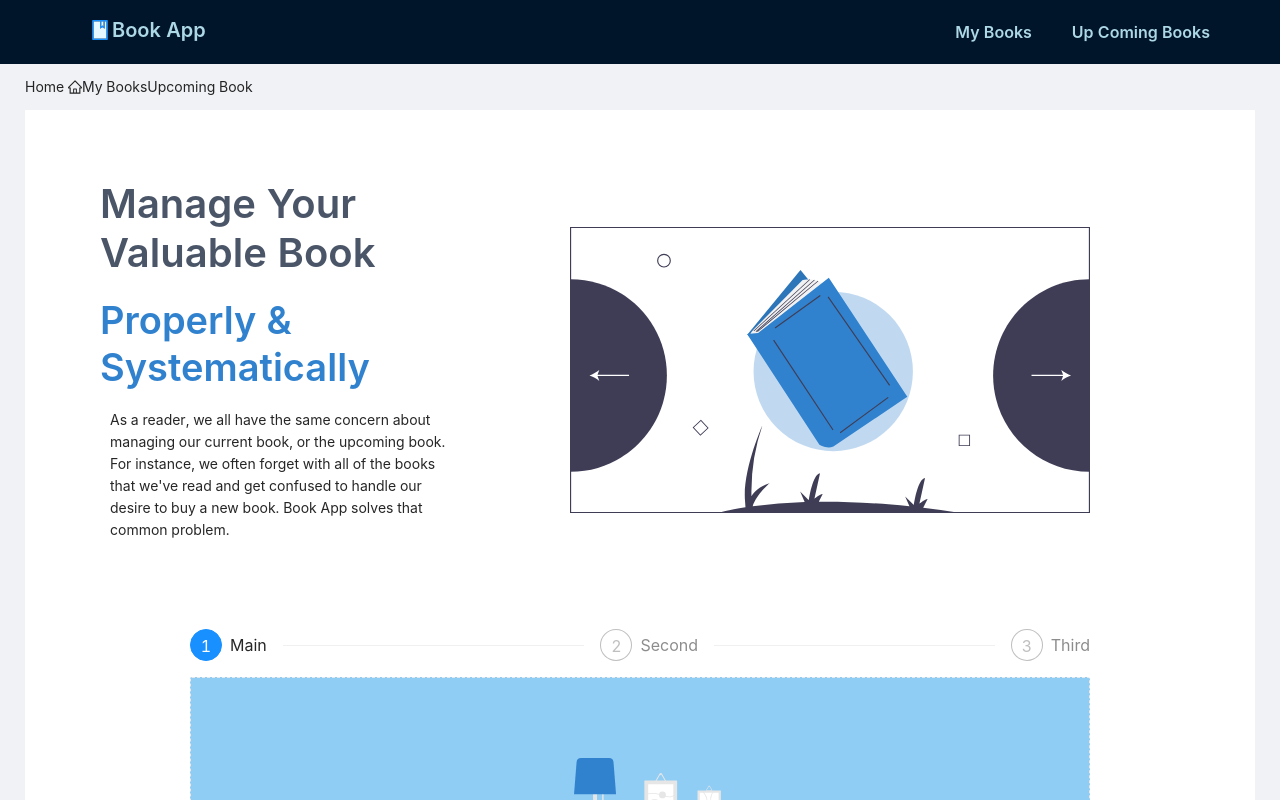
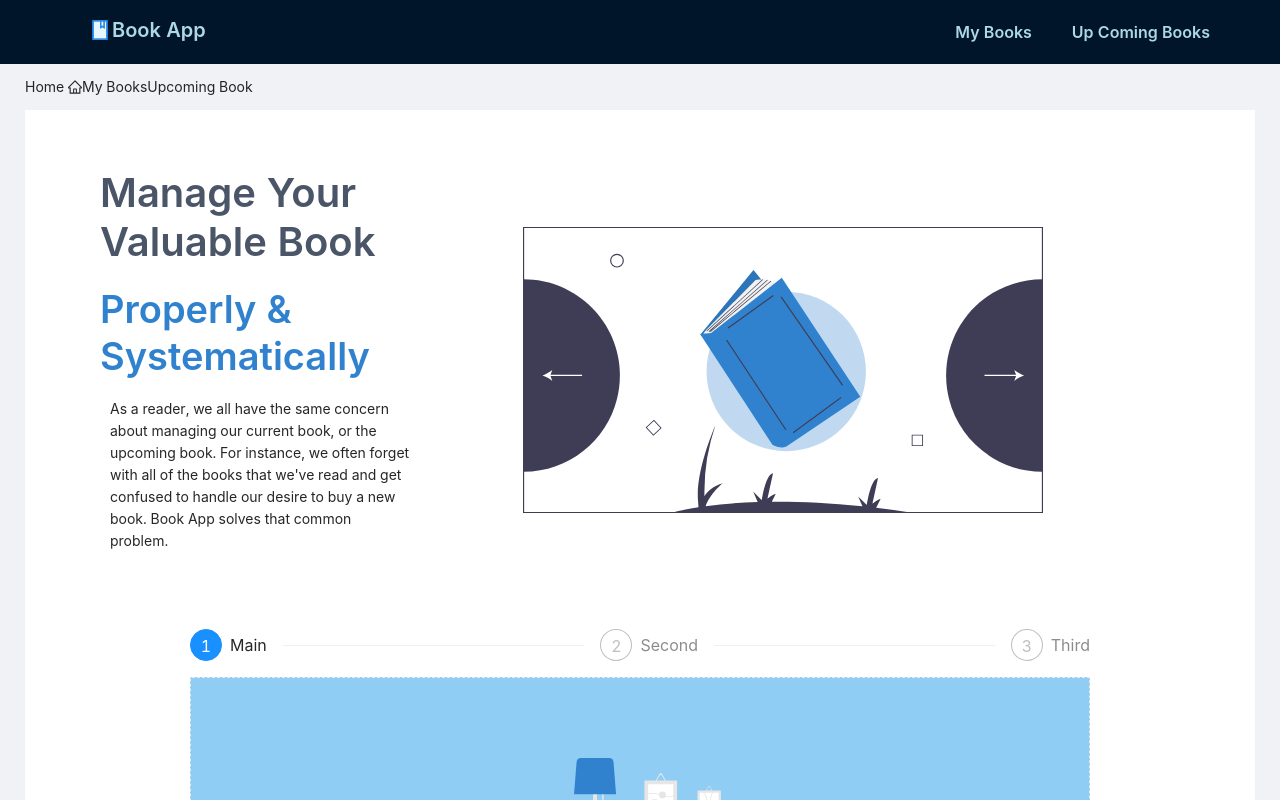
Before and after one commit to dannycahyo/book-management, a React (Create React App) app: page / in a window 1280 px wide. Shown: the top 800 px of the page. Built offline with nearby package versions, Linux system fonts and the light colour scheme.

Commit message:
fixing-responsive-design-on-landing-page

```diff
--- a/src/LandingPage.tsx
+++ b/src/LandingPage.tsx
@@ -51,7 +51,7 @@ const LandingPage = () => {
   return (
     <div style={{ width: "90%", marginRight: "auto", marginLeft: "auto" }}>
       <Row justify="center" gutter={[48, 24]} align="middle">
-        <Col xxl={14} xl={10} lg={18} md={18} sm={24} xs={24}>
+        <Col xxl={14} xl={9} lg={18} md={18} sm={24} xs={24}>
           <div>
             <Typography.Title style={{ color: "#4A5568", fontSize: 40 }}>
               Manage Your Valuable Book
@@ -74,7 +74,7 @@ const LandingPage = () => {
         <Col
           style={{ marginTop: 20 }}
           xxl={10}
-          xl={14}
+          xl={15}
           lg={18}
           md={18}
           sm={0}
```
